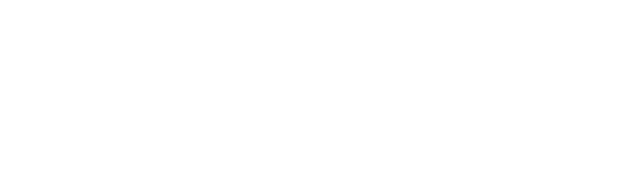
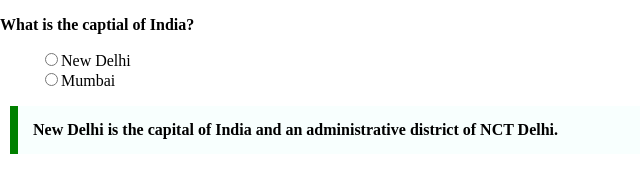
Before and after one commit to acciojob/trivia-Sanketpatil012, a website: page main.html in a window 1280 px wide. Shown: the whole page, without its empty margins (0-640 px from the left). Drawn offline with Linux system fonts and the light colour scheme.

Commit message:
created a submission

```diff
--- a/main.html
+++ b/main.html
@@ -4,10 +4,21 @@
 
 <head>
 	<link rel="stylesheet" href="styles.css">
-</head>
+ </head>
 
 <body>
-	<!-- the entire body must be written by student -->
+	 <div class="quiz-question">
+		 <div class="question">
+		 <p><strong>What is the captial of India?</strong></p>
+		 </div>
+	     <ul class="options">
+			<li><label><input type="radio" name="capital" value="New Delhi" >New Delhi</label></li>
+		    <li><label><input type="radio" name="capital" value="Mumbai" >Mumbai</label></li>
+		 </ul>
+	     <blockquote>
+			New Delhi is the capital of India and an administrative district of NCT Delhi.
+		 </blockquote>
+	 </div>
     <script type="text/javascript" src="./script.js">
 </script>
 
--- a/styles.css
+++ b/styles.css
@@ -1,2 +1,16 @@
+body{
+	margin:0;
+	padding:0;
+}
 
-/* Your CSS Code here. */
+blockquote{
+	max-width:600px;
+	margin:10px;
+	padding:15px;
+	border-left:8px solid green ;
+	background-color:#f8fffe;
+	font-weight:bold
+}
+.options li {
+	list-style:none;
+}
```
